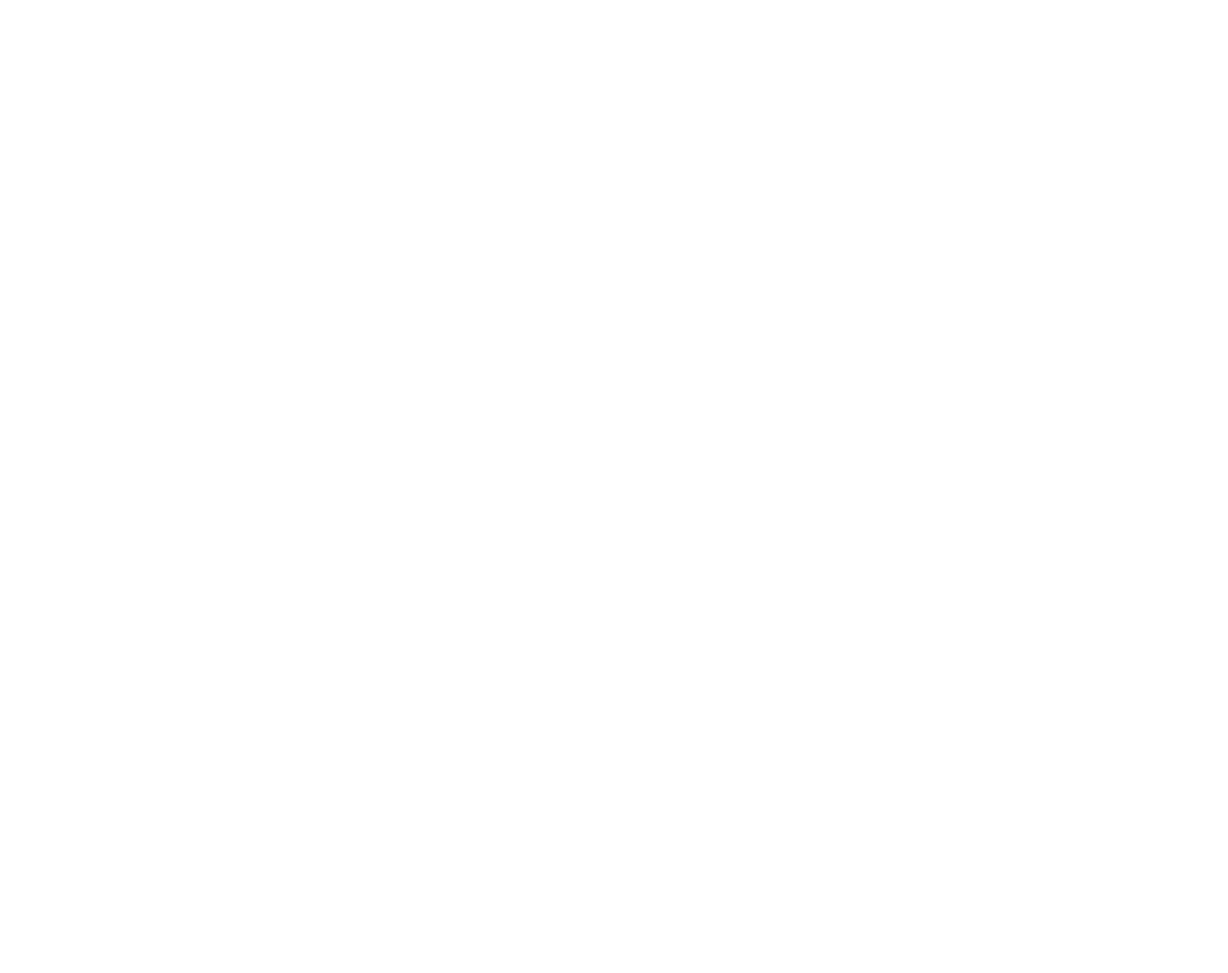
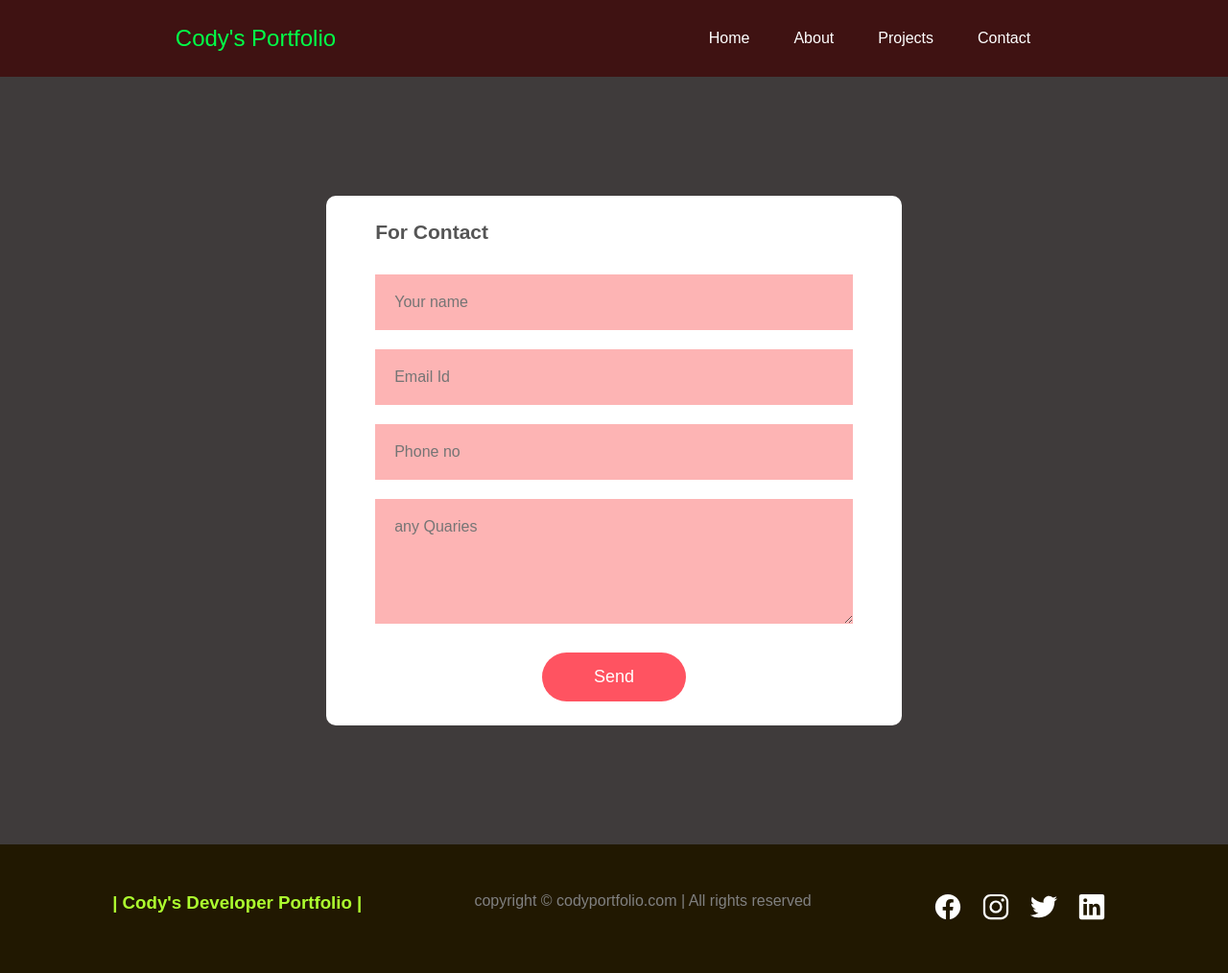
Before and after one commit to iamcody-git/Portfolio, a plain HTML site: page contact.html in a window 1280 px wide. Shown: the whole page at 96% size. Before the commit the page ends 800 px from the top, so only its background shows below. Drawn offline with nearby package versions, Linux system fonts and the light colour scheme.

Commit message:
sth added

```diff
--- /dev/null
+++ b/constyle.css
@@ -0,0 +1,54 @@
+*{
+    margin: 0;
+    padding: 0;
+    box-sizing: border-box;
+    font-family: "poppins",sans-serif;
+
+}
+.container{
+    width: 100%;
+    height: 100vh;
+    background:rgb(63, 59, 59);
+    display: flex;
+    justify-content: center;
+    align-items: center;
+
+}
+form{
+    background: #fff;
+    display: flex;
+    flex-direction: column;
+    padding: 2vw 4vw;
+    width: 90%;
+    max-width: 600px;
+    border-radius: 10px;
+
+}
+form h3{
+    font-size: 21px;
+    font-weight: 800;
+    margin-bottom: 22px;
+    color: #555;
+
+}
+form input, form textarea{
+    border: none;
+    margin: 10px 0;
+    padding: 20px;
+    outline: none;
+    background-color: #fdb4b4;
+    font-size: 16px;
+
+}
+form button{
+    padding: 15px;
+    background: #ff5361;
+    color: #fff;
+    font-size: 18px;
+    border: 0;
+    outline: none;
+    cursor: pointer;
+    width: 150px;
+    margin: 20px auto 0;
+    border-radius: 30px;
+}
--- a/contact.html
+++ b/contact.html
@@ -0,0 +1,73 @@
+<!DOCTYPE html>
+<html lang="en">
+<head>
+    <meta charset="UTF-8">
+    <meta http-equiv="X-UA-Compatible" content="IE=edge">
+    <meta name="viewport" content="width=device-width, initial-scale=1.0">
+    <link rel="stylesheet" href="constyle.css">
+    <link rel="stylesheet" href="style.css">
+    <title>Contact Form</title>
+    <script type="module" src="https://unpkg.com/ionicons@7.1.0/dist/ionicons/ionicons.esm.js"></script>
+<script nomodule src="https://unpkg.com/ionicons@7.1.0/dist/ionicons/ionicons.js"></script>
+</head>
+<body>
+    <header>
+        <nav>
+            <a href="index.html"> <div class="left">Cody's Portfolio</div></a>
+            <div class="right">
+                <ul>
+                    <li><a href="index.html">Home</a></li>
+                    <li><a href="about.html">About</a></li>
+                    <li><a href="project.html">Projects</a></li>
+                    <li><a href="contact.html">Contact</a></li>
+
+                </ul>
+            </div>
+        </nav>
+    </header>
+
+    <div class="container">
+
+        <form onsubmit="sendEmail(); reset(); return false;">
+
+            <h3>For Contact </h3>
+            <input type="text" id="name" placeholder="Your name" required>
+
+            <input type="email" id="email" placeholder="Email Id" required>
+
+            <input type="text" id="phone" placeholder="Phone no" required>
+
+            <textarea id="message" rows="5" placeholder="any Quaries"></textarea>
+
+            <button type="submit">Send</button>
+
+        </form>
+
+    </div>
+
+    <footer>
+        <div class="footer">
+            <div class="footer-first">
+                <h3> | Cody's Developer Portfolio |</h3>
+            </div>
+            <div class="footer-rights">
+                copyright &#169; codyportfolio.com | All rights reserved
+            </div>
+            <div class="footer-second">
+                <ul class="social-icons">
+                    <li><a href="https://www.facebook.com/profile.php?id=100089446107822&mibextid=ZbWKw" target="_blank"> <ion-icon name="logo-facebook"></ion-icon></a></li>
+                    <li><a href="https://www.instagram.com/prashant.adk09" target="_blank"><ion-icon name="logo-instagram"></ion-icon></a></li>
+                    <li><a href="https://www.twitter.com/prashan43022547" target="_blank"><ion-icon name="logo-twitter"></ion-icon></a></li>
+                    <li><a href="https://www.linkedin.com/in/prashant-adhikari-1b7414270/" target="_blank"><ion-icon name="logo-linkedin"></ion-icon></a></li>
+                  </ul>
+            </div>
+        </div>
+    </div>
+        </footer>
+
+
+    <script src="script.js"></script>
+    <script src="https://smtpjs.com/v3/smtp.js">
+    </script>
+</body>
+</html>
--- a/style.css
+++ b/style.css
@@ -281,3 +281,25 @@ footer .footer-first{
     font-size: var(--normal-font-size);
     cursor: pointer;
 }
+
+.skills__list {
+    max-width: 450px;
+    width: 95%;
+    margin: 0 auto;
+    display: flex;
+    flex-wrap: wrap;
+    justify-content: center;
+    border:2px solid green;
+  }
+  .skills__list li{
+    border:2px solid green;
+  }
+
+  .skills__list-item {
+    margin: 0.9em;
+  }
+  ion-icon {
+    font-size:35px;
+    color:wheat;
+
+}
```
Also changed, not shown: about.html (+24 -7 lines), index.html (+2 -2 lines), project.html (+4 -4 lines).
